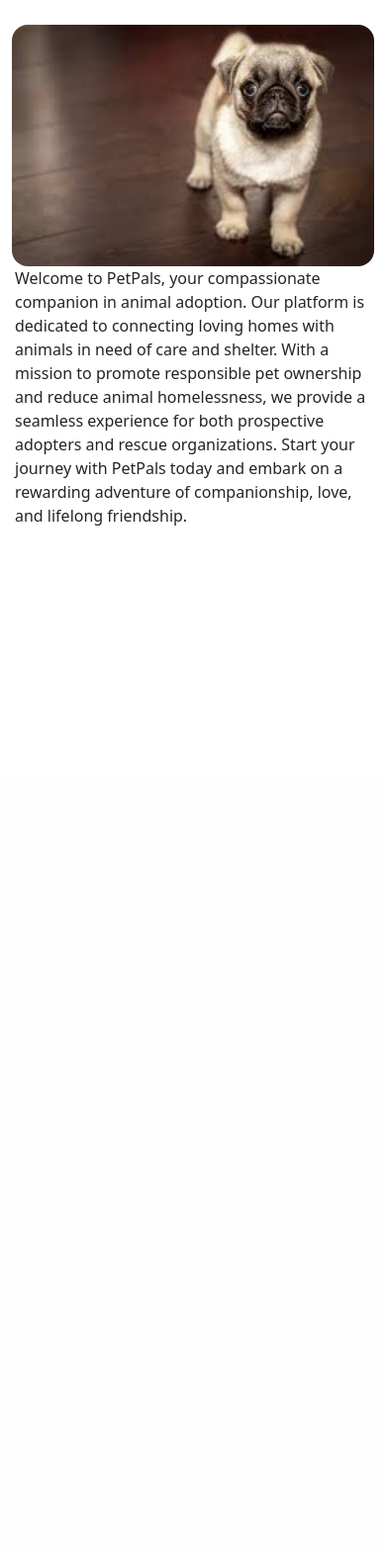
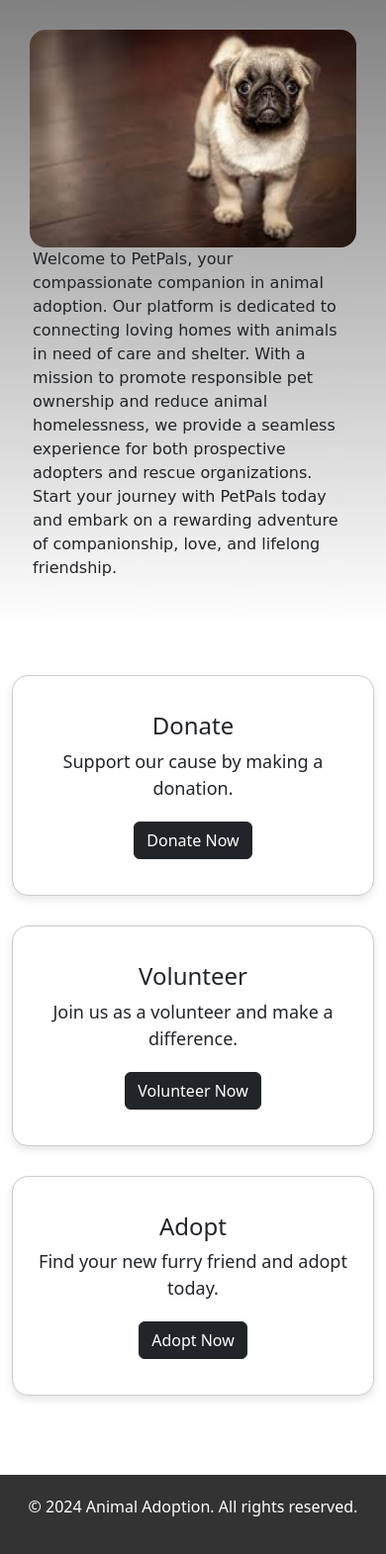
Before and after one commit to nirrav/PetPals, a PHP site: page / in a window 390 px wide. Shown: the part 57-1627 px from the top of the page at 99% size. Before the commit the page ends 588 px from the top, so only its background shows below. Run offline with PHP 8.4, Linux system fonts and the light colour scheme.

Commit message:
Added linear gradient, responsive, 3 cards(sect2)

```diff
--- a/index.html
+++ b/index.html
@@ -7,6 +7,10 @@
   <title>PetPals - An Animal Adoption Website</title>
   <link href="https://cdn.jsdelivr.net/npm/bootstrap@5.3.3/dist/css/bootstrap.min.css" rel="stylesheet"
     integrity="sha384-QWTKZyjpPEjISv5WaRU9OFeRpok6YctnYmDr5pNlyT2bRjXh0JMhjY6hW+ALEwIH" crossorigin="anonymous">
+  <link rel="preconnect" href="https://fonts.googleapis.com">
+  <link rel="preconnect" href="https://fonts.gstatic.com" crossorigin>
+  <link href="https://fonts.googleapis.com/css2?family=Bree+Serif&family=IBM+Plex+Serif:ital,wght@1,600&display=swap"
+    rel="stylesheet">
   <link rel="stylesheet" href="styles.css">
   <link rel="icon" href="media/tabIcon.png">
 </head>
@@ -48,7 +52,7 @@
       <h1>PetPals-Loading...</h1>
     </div>
   </div>
-  <section class="container">
+  <section class="intro">
     <div class="row">
       <!-- Left side with Bootstrap carousel -->
       <div class="col-md-6">
@@ -86,9 +90,46 @@
       </div>
     </div>
   </section>
+  <section class="cards-section">
+    <div class="container">
+      <div class="row">
+        <div class="col-md-4">
+          <div class="card">
+            <div class="card-body">
+              <h5 class="card-title">Donate</h5>
+              <p class="card-text">Support our cause by making a donation.</p>
+              <a href="#" class="btn btn-dark">Donate Now</a>
+            </div>
+          </div>
+        </div>
+        <div class="col-md-4">
+          <div class="card">
+            <div class="card-body">
+              <h5 class="card-title">Volunteer</h5>
+              <p class="card-text">Join us as a volunteer and make a difference.</p>
+              <a href="#" class="btn btn-dark">Volunteer Now</a>
+            </div>
+          </div>
+        </div>
+        <div class="col-md-4">
+          <div class="card">
+            <div class="card-body">
+              <h5 class="card-title">Adopt</h5>
+              <p class="card-text">Find your new furry friend and adopt today.</p>
+              <a href="#" class="btn btn-dark">Adopt Now</a>
+            </div>
+          </div>
+        </div>
+      </div>
+    </div>
+  </section>
 
-
-
+  <!-- Footer -->
+  <footer class="footer">
+    <div class="container text-center">
+      <p>&copy; 2024 Animal Adoption. All rights reserved.</p>
+    </div>
+  </footer>
 
   <script src="https://cdn.jsdelivr.net/npm/@popperjs/core@2.11.8/dist/umd/popper.min.js"
     integrity="sha384-I7E8VVD/ismYTF4hNIPjVp/Zjvgyol6VFvRkX/vR+Vc4jQkC+hVqc2pM8ODewa9r"
--- a/styles.css
+++ b/styles.css
@@ -1,4 +1,6 @@
 /* Custom CSS */
+@import url('https://fonts.googleapis.com/css2?family=Bree+Serif&family=IBM+Plex+Serif:ital,wght@1,600&display=swap');
+
 /*--------------------PRELOADER STYLES--------------------*/
 
 .preloader {
@@ -141,12 +143,20 @@
 .carousel-item img {
   width: 100%;
   height: auto;
+  aspect-ratio: 6/4;
   border-radius: 16px;
 }
 
-.container {
-  margin-top: 3vh;
+.intro {
+  background: linear-gradient(to right, #4e4e4e, #ffffff);
+  /* Gradient from grey to white */
+  padding: 30px;
+  /* Optional: Add padding to create some space around the content */
 }
+
+
+
+
 
 .introNote {
   padding: 0 15px;
@@ -155,6 +165,7 @@
 
 .introNote p {
   font-size: 1.6em;
+  font-family: cursive;
   /* Default font size */
 }
 
@@ -164,4 +175,46 @@
     font-size: 16px;
     /* Adjust font size for smaller screens */
   }
+
+  .intro {
+    background: linear-gradient(to bottom, #808080, #ffffff);
+    /* Gradient from grey to white */
+
+  }
 }
+
+/* Cards Section */
+.cards-section {
+  padding: 50px 0;
+}
+
+.card {
+  margin-bottom: 30px;
+  display: flex;
+  flex-direction: column;
+  align-items: center; /* Align content in the center horizontally */
+  text-align: center; /* Align text in the center */
+  border-radius: 16px; /* Add border radius */
+  border: 1px solid #ccc; /* Add border for better visibility */
+  box-shadow: 0 4px 8px rgba(0, 0, 0, 0.1); /* Add box shadow for depth */
+}
+
+.card-title {
+  font-size: 24px;
+  margin-top: 20px; /* Adjust top margin */
+}
+
+.card-text {
+  font-size: 18px;
+  margin-bottom: 20px; /* Adjust bottom margin */
+}
+
+.btn {
+  margin-bottom: 20px; /* Adjust bottom margin */
+}
+/* Footer */
+.footer {
+  background-color: #333;
+  color: #fff;
+  padding: 20px 0;
+}
```
Also changed, not shown: media/cursorIcon.jpeg (deleted), media/p1.jpeg (added), media/p2.jpeg (added), media/p3.jpeg (added), media/p4.jpeg (added), media/p5.jpeg (added), media/p6.jpeg (added), media/p7.jpeg (added), media/p8.jpeg (added), media/section1bg.jpeg (added).
